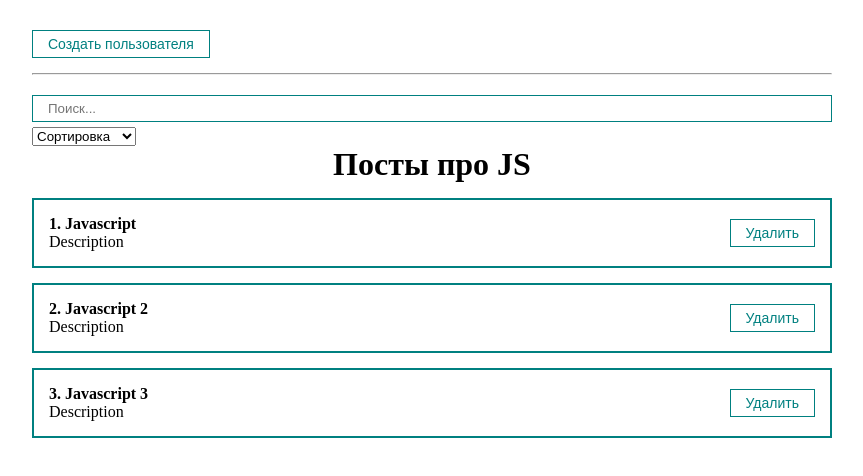
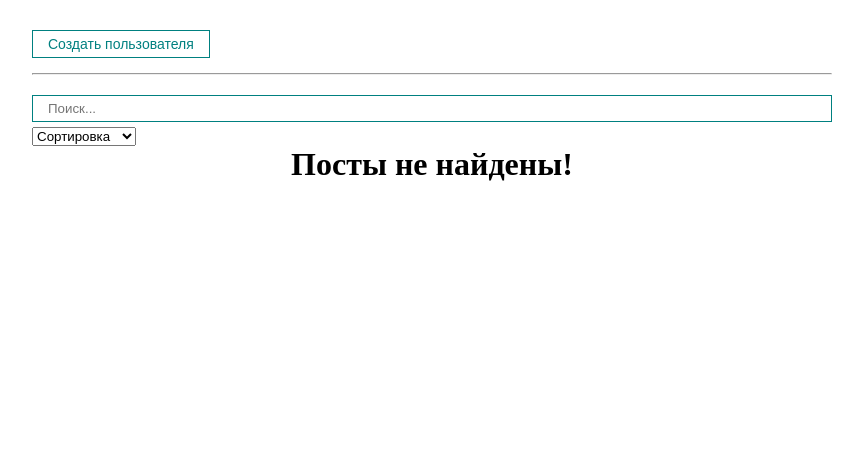
Before and after one commit to Vlad-doc/fundamental_react, a React (Create React App) app: page / in a window 1280 px wide. Shown: the top 476 px of the page, without its empty margins (208-1071 px from the left). Built offline with nearby package versions, Linux system fonts and the light colour scheme.

Commit message:
add custom hooks

```diff
--- a/src/App.js
+++ b/src/App.js
@@ -1,35 +1,17 @@
-import React, { useMemo, useState } from "react"
+import React, { useState } from "react"
 import PostFilter from "./components/post-filter"
 import PostForm from "./components/post-form"
 import PostList from "./components/post-list"
 import MyButton from "./components/UI/button/my-button"
 import MyModal from "./components/UI/modal/my-modal"
+import { usePosts } from "./hooks/usePosts"
 import "./styles/app.css"
 
 function App() {
-  const [posts, setPosts] = useState([
-    { id: 1, title: "Javascript", body: "Description" },
-    { id: 2, title: "Javascript 2", body: "Description" },
-    { id: 3, title: "Javascript 3", body: "Description" },
-  ])
-
+  const [posts, setPosts] = useState([])
   const [filter, setFilter] = useState({ sort: "", querry: "" })
   const [modal, setModal] = useState(false)
-
-  const sortedPosts = useMemo(() => {
-    if (filter.sort) {
-      return [...posts].sort((a, b) =>
-        a[filter.sort].localeCompare(b[filter.sort]),
-      )
-    }
-    return posts
-  }, [filter.sort, posts])
-
-  const sortedAndSearchedPosts = useMemo(() => {
-    return sortedPosts.filter((post) =>
-      post.title.toLocaleLowerCase().includes(filter.querry),
-    )
-  }, [filter.querry, sortedPosts])
+  const sortedAndSearchedPosts = usePosts(posts, filter.sort, filter.querry)
 
   const createPost = (newPost) => {
     setPosts([...posts, newPost])
--- /dev/null
+++ b/src/hooks/usePosts.js
@@ -0,0 +1,21 @@
+import { useMemo } from "react"
+
+export const useSortedPosts = (posts, sort) => {
+  const sortedPosts = useMemo(() => {
+    if (sort) {
+      return [...posts].sort((a, b) => a[sort].localeCompare(b[sort]))
+    }
+    return posts
+  }, [sort, posts])
+  return sortedPosts
+}
+
+export const usePosts = (post, sort, querry) => {
+  const sortedPosts = useSortedPosts(post, sort)
+  const sortedAndSearchedPosts = useMemo(() => {
+    return sortedPosts.filter((post) =>
+      post.title.toLocaleLowerCase().includes(querry),
+    )
+  }, [querry, sortedPosts])
+  return sortedAndSearchedPosts
+}
```
